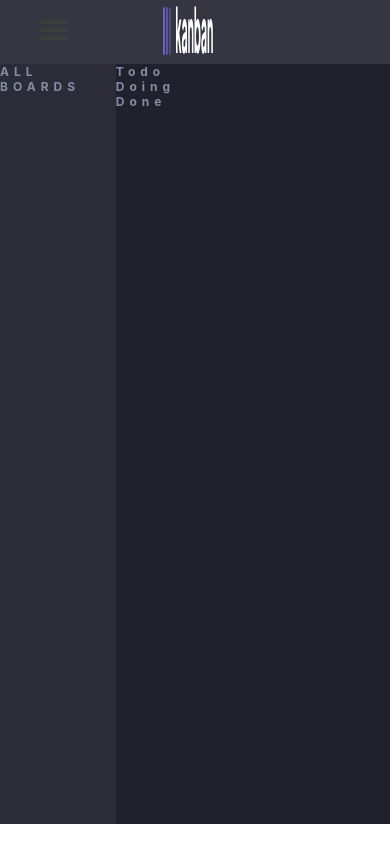
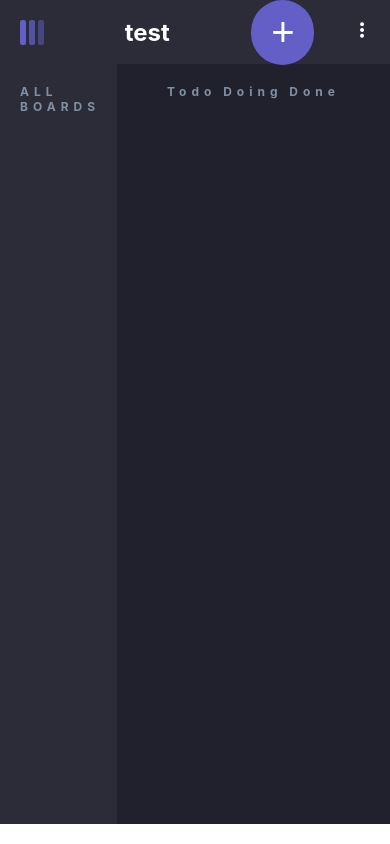
Before and after one commit to lamba01/Task-Management-App, a React (Create React App) app in the folder client/: page / in a window 390 px wide. Built offline with nearby package versions, Linux system fonts and the light colour scheme.

Commit message:
adding responsiveness to topnav

```diff
--- a/client/src/modal/NavBar.jsx
+++ b/client/src/modal/NavBar.jsx
@@ -2,6 +2,7 @@ import React, { useState } from 'react';
 import { SlOptionsVertical } from "react-icons/sl"
 import './navbar.css'
 import logo from "./images/logo-light.svg"
+import mobilelogo from "./images/logo-mobile.svg"
 
 const NavBar = () => {
   const [dropdownVisible, setDropdownVisible] = useState(false);
@@ -13,13 +14,14 @@ const NavBar = () => {
     <nav className="navbar">
     <div className="navbar-container containerr">
       <input type="checkbox" name="" id="" />
-      <div className="hamburger-lines">
+      {/* <div className="hamburger-lines">
         <span className="line line1"></span>
         <span className="line line2"></span>
         <span className="line line3"></span>
-      </div>
+      </div> */}
       <ul className ="menu-items">
       <button className='add-task-btn'>+Add new task</button>
+      <button className='add-task-mobile'>+</button>
       <li onClick={toggleDropdown}><SlOptionsVertical /></li>
             {dropdownVisible && (
               <div className="dropdown-content">
@@ -30,7 +32,8 @@ const NavBar = () => {
 
       </ul>
       <h1 className='board-name'>test</h1>
-     <img className ="logo" src={logo} alt="" />
+     <img className ="logo" src={logo} alt="logo" />
+     <img className='mobile-logo' src={mobilelogo} alt="mobile-logo" />
     </div>
   </nav>
   );
--- a/client/src/modal/navbar.css
+++ b/client/src/modal/navbar.css
@@ -108,7 +108,32 @@
   color: #ea5555;
   cursor: pointer;
 }
+.mobile-logo {
+  display: none;
+}
+.add-task-mobile {
+  display: none;
+}
 @media (max-width: 767px) {
+  .logo {
+    display: none;
+  }
+  .mobile-logo {
+    display: block;
+  }
+  .add-task-btn {
+    display: none;
+  }
+  .add-task-mobile {
+    display: block;
+    background-color: #635fc7;
+    padding: 10px 20px;
+    border: none;
+    border-radius: 50px;
+    font-size: 40px;
+  }
+}
+/* @media (max-width: 767px) {
   .navbar {
     opacity: 0.95;
   }
@@ -152,7 +177,7 @@
     height: 4px;
     width: 100%;
     border-radius: 10px;
-    background: #333;
+    background: #fff;
   }
   .navbar-container .hamburger-lines .line1 {
     transform-origin: 0% 0%;
@@ -167,7 +192,7 @@
   }
   .navbar .menu-items {
     padding-top: 100px;
-    background: #fff;
+    background: #555;
     height: 100vh;
     max-width: 300px;
     transform: translate(-150%);
@@ -183,7 +208,7 @@
     margin-bottom: 1.8rem;
     font-size: 1.1rem;
     font-weight: 500;
-  }
+
   .navbar-container input[type="checkbox"]:checked ~ .menu-items {
     transform: translateX(0);
   }
@@ -196,27 +221,12 @@
   .navbar-container input[type="checkbox"]:checked ~ .hamburger-lines .line3 {
     transform: rotate(-45deg);
   }
-  .desktop-cart {
-    display: none;
-  }
-  .mobile-cart {
-    display: block;
-    position: absolute;
-    top: 10px;
-    right: 15px;
-  }
-  .mobilelogo {
-    display: block;
-  }
-  .home {
-    display: block;
-  }
   .logo {
     display: block;
     position: absolute;
     top: 5px;
     right: 45%;
-    width: 50px;
-    height: 50px;
+    width: 100px;
+    height: 30px;
   }
-}
+} */
--- a/client/src/modal/sidebar.css
+++ b/client/src/modal/sidebar.css
@@ -9,4 +9,5 @@
   text-transform: uppercase;
   letter-spacing: 5px;
   font-size: 12px;
+  padding: 20px;
 }
--- a/client/src/modal/taskbody.css
+++ b/client/src/modal/taskbody.css
@@ -2,6 +2,9 @@
   background-color: #20212c;
   width: 71%;
   margin-top: 64px;
+  display: flex;
+  justify-content: space-between;
+  padding: 20px 50px;
 }
 .column-header {
   color: #828fa3;
```
Also changed, not shown: client/src/modal/images/logo-mobile.svg (added).
